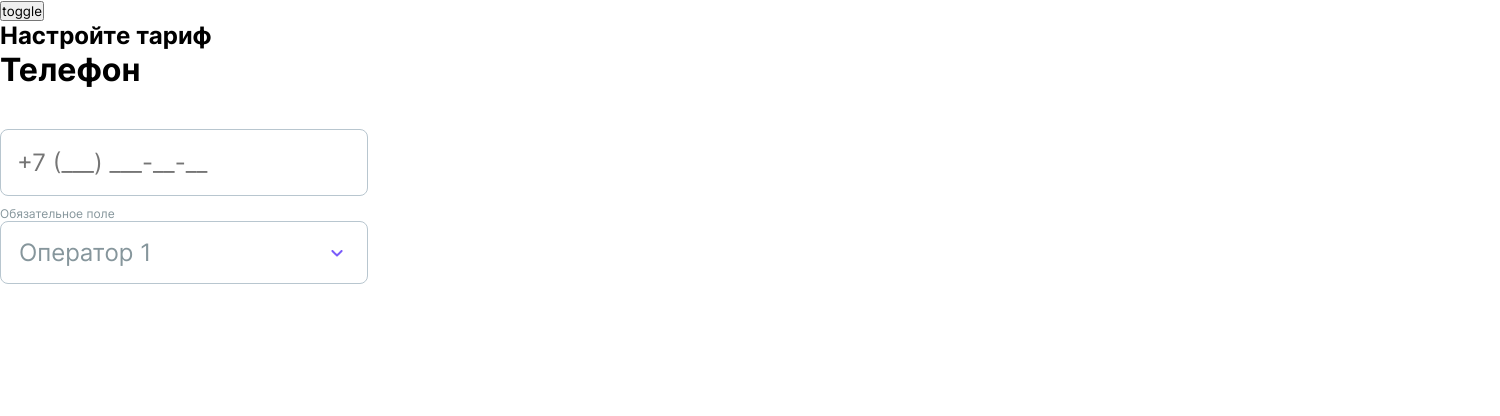
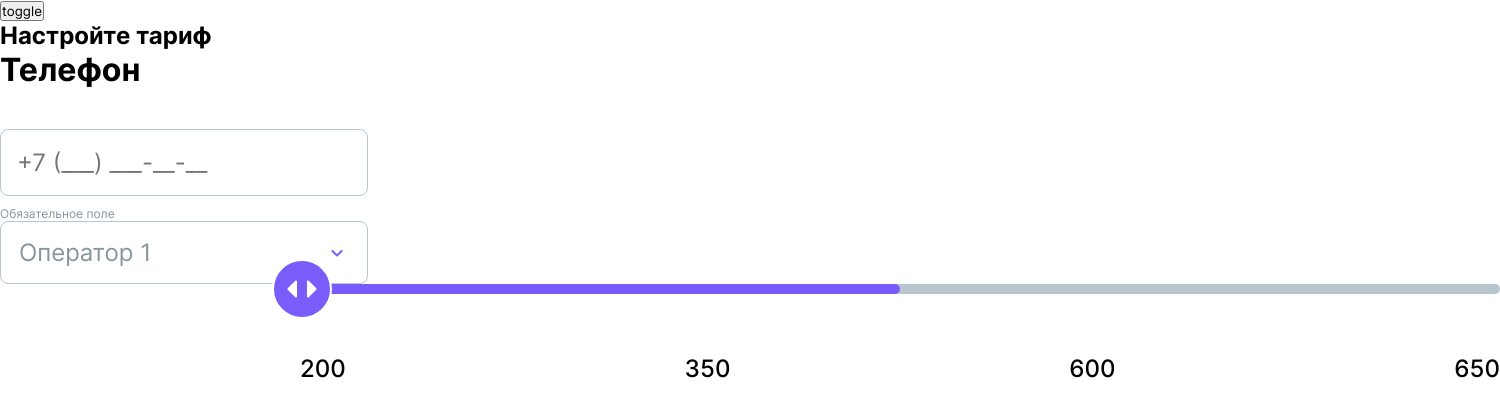
Before and after one commit to DanilGrebnev/tariff_configurator, a React (Vite) app: page / in a window 1280 px wide. Shown: the top 416 px of the page, 1500 px wide, since content can reach past the window. Built offline with nearby package versions, Linux system fonts and the light colour scheme.

Commit message:
add: range slider move function

```diff
--- /dev/null
+++ b/src/shared/components/Range/index.ts
@@ -0,0 +1 @@
+export { Range } from './ui/Range'
--- /dev/null
+++ b/src/shared/components/Range/ui/Range.module.scss
@@ -0,0 +1,70 @@
+:root {
+    --range-line-color: #b8c6cf;
+    --range-fill-color: #7a5cfa;
+}
+
+.range {
+    &-container {
+        width: 1200px;
+        margin-left: 300px;
+    }
+
+    &-wrapper {
+        position: relative;
+        width: 100%;
+        height: 10px;
+    }
+
+    &-line,
+    &-line--fill {
+        position: absolute;
+        width: 100%;
+        height: 100%;
+        border-radius: 5px;
+    }
+
+    &-line {
+        background: var(--range-line-color);
+    }
+
+    &-line--fill {
+        width: 50%;
+        background: var(--range-fill-color);
+    }
+
+    &-circle {
+        position: absolute;
+        top: 50%;
+        right: -30px;
+        display: flex;
+        width: 60px;
+        height: 60px;
+        align-items: center;
+        justify-content: center;
+        border: 2px solid white;
+        border-radius: 50%;
+        background: var(--range-fill-color);
+        gap: 10px;
+        transform: translateY(-50%);
+    }
+}
+
+.range-number-line {
+    display: flex;
+    justify-content: space-between;
+    margin-top: 60px;
+}
+
+.range-number__item {
+    font-size: 24px;
+    font-weight: 500;
+}
+
+.rectangle {
+    width: 10px;
+    height: 20px;
+
+    &:first-child {
+        transform: rotate(180deg);
+    }
+}
--- /dev/null
+++ b/src/shared/components/Range/ui/Range.tsx
@@ -0,0 +1,103 @@
+import { FC, MouseEventHandler, memo, useState, useRef, useEffect, useCallback } from 'react'
+import Rectangle from 'shared/assets/icons/reactangle.svg?react'
+// import cn from 'classnames'
+import s from './Range.module.scss'
+
+interface RangeProps {
+    className?: string
+}
+
+type TRangeLine = number | undefined
+
+const debounce = (f: () => void, ms = 0) => {
+    return new Promise((resolve) => {
+        setTimeout(() => {
+            resolve(f())
+        }, ms)
+    })
+}
+
+export const Range: FC<RangeProps> = memo(() => {
+    const rangeLineRef = useRef<HTMLDivElement>(null)
+    const rangeFillLineRef = useRef<HTMLDivElement>(null)
+    const rangeContainerRef = useRef<HTMLDivElement>(null)
+    const thumbRef = useRef<HTMLDivElement>(null)
+
+    const thumbCenter = (thumbRef.current?.clientHeight as number) / 2
+
+    const [rangeLineWidth, setRangeLineWidth] = useState<TRangeLine>(0)
+    const [rangeFillLineWidth, setRangeFillLineWidth] = useState<TRangeLine>(0)
+
+    // Получаем начало range контейнера относительно страницы
+    const [rangeContainerPosition, setRangeContainerPosition] = useState<TRangeLine>(0)
+    const [circlePosition, setCirclePosition] = useState(0)
+    const [mousePositionX, setMousePositionX] = useState(0)
+
+    const getMousePosition = useCallback(
+        async (e: MouseEvent) => {
+            await debounce(() => setMousePositionX(() => e.clientX - rangeContainerPosition!), 20)
+        },
+        [rangeContainerPosition]
+    )
+
+    const onMouseDown = () => {
+        thumbRef.current?.addEventListener('mousemove', getMousePosition)
+    }
+
+    const onMouseUp = () => {
+        thumbRef.current?.removeEventListener('mousemove', getMousePosition)
+    }
+
+    useEffect(() => {
+        const clientX = rangeContainerRef.current?.getBoundingClientRect().x
+        setRangeContainerPosition(clientX)
+    }, [])
+
+    useEffect(() => {
+        console.log('mousePositionX', mousePositionX)
+    }, [mousePositionX])
+
+    useEffect(() => {
+        setRangeLineWidth(rangeLineRef.current?.offsetWidth)
+        setRangeFillLineWidth(rangeFillLineRef.current?.offsetWidth)
+    }, [])
+
+    return (
+        <div
+            ref={rangeContainerRef}
+            className={s['range-container']}
+        >
+            <div className={s['range-wrapper']}>
+                <div
+                    ref={rangeLineRef}
+                    className={s['range-line']}
+                ></div>
+                <div
+                    ref={rangeFillLineRef}
+                    className={s['range-line--fill']}
+                >
+                    <div
+                        ref={thumbRef}
+                        onMouseUp={onMouseUp}
+                        onMouseDown={onMouseDown}
+                        className={s['range-circle']}
+                        style={{
+                            left: mousePositionX - thumbCenter + 'px',
+                        }}
+                    >
+                        <Rectangle className={s.rectangle} />
+                        <Rectangle className={s.rectangle} />
+                    </div>
+                </div>
+            </div>
+            <div className={s['range-number-line']}>
+                <div className={s['range-number__item']}>200</div>
+                <div className={s['range-number__item']}>350</div>
+                <div className={s['range-number__item']}>600</div>
+                <div className={s['range-number__item']}>650</div>
+            </div>
+        </div>
+    )
+})
+
+Range.displayName = 'Range'
--- a/src/widgets/Configurator/ui/Configurator.tsx
+++ b/src/widgets/Configurator/ui/Configurator.tsx
@@ -2,6 +2,7 @@ import { FC, useState } from 'react'
 import s from './Configurator.module.scss'
 import { Input } from 'shared/components/Input'
 import { Select } from '@/shared/components/Select'
+import { Range } from '@/shared/components/Range'
 
 interface IConfiguratorProps {
     className?: string
@@ -31,6 +32,7 @@ export const Configurator: FC<IConfiguratorProps> = () => {
                     // console.log(data)
                 }}
             />
+            <Range />
         </section>
     )
 }
```
Also changed, not shown: .eslintrc.cjs, src/shared/assets/icons/reactangle.svg (added).
